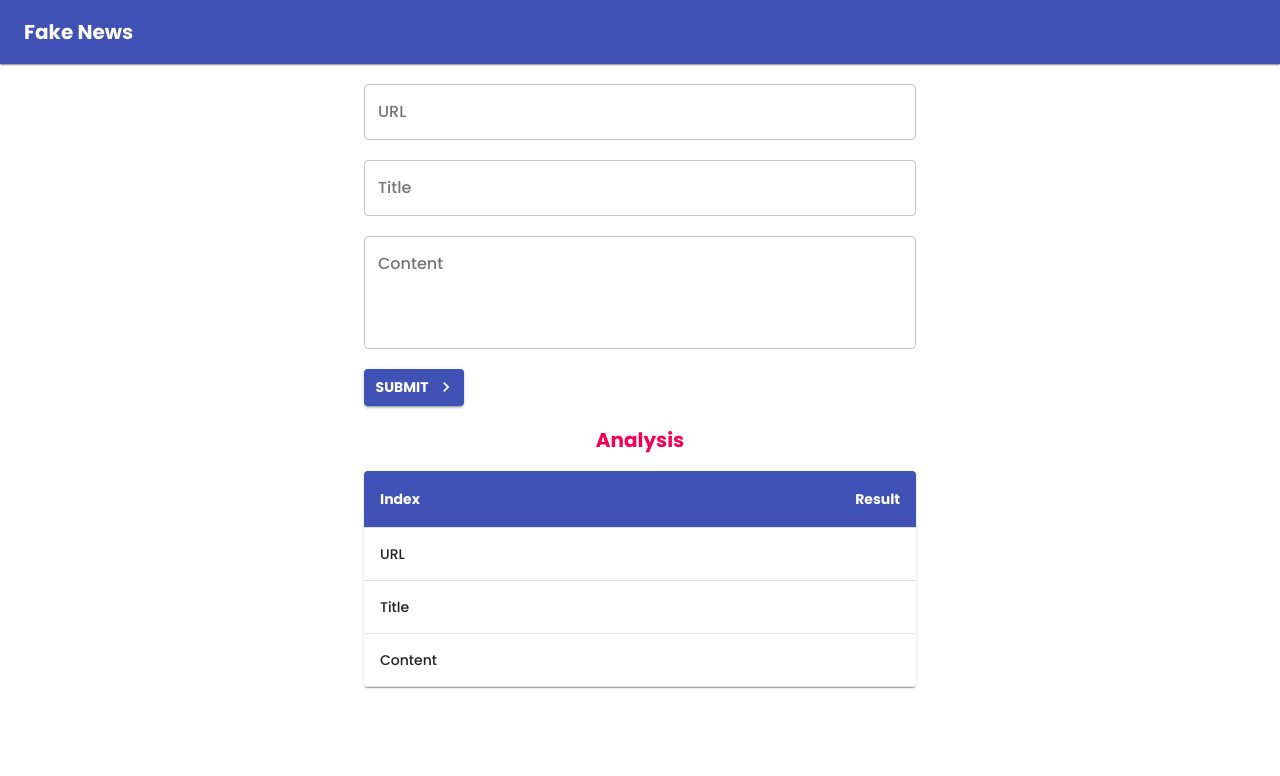
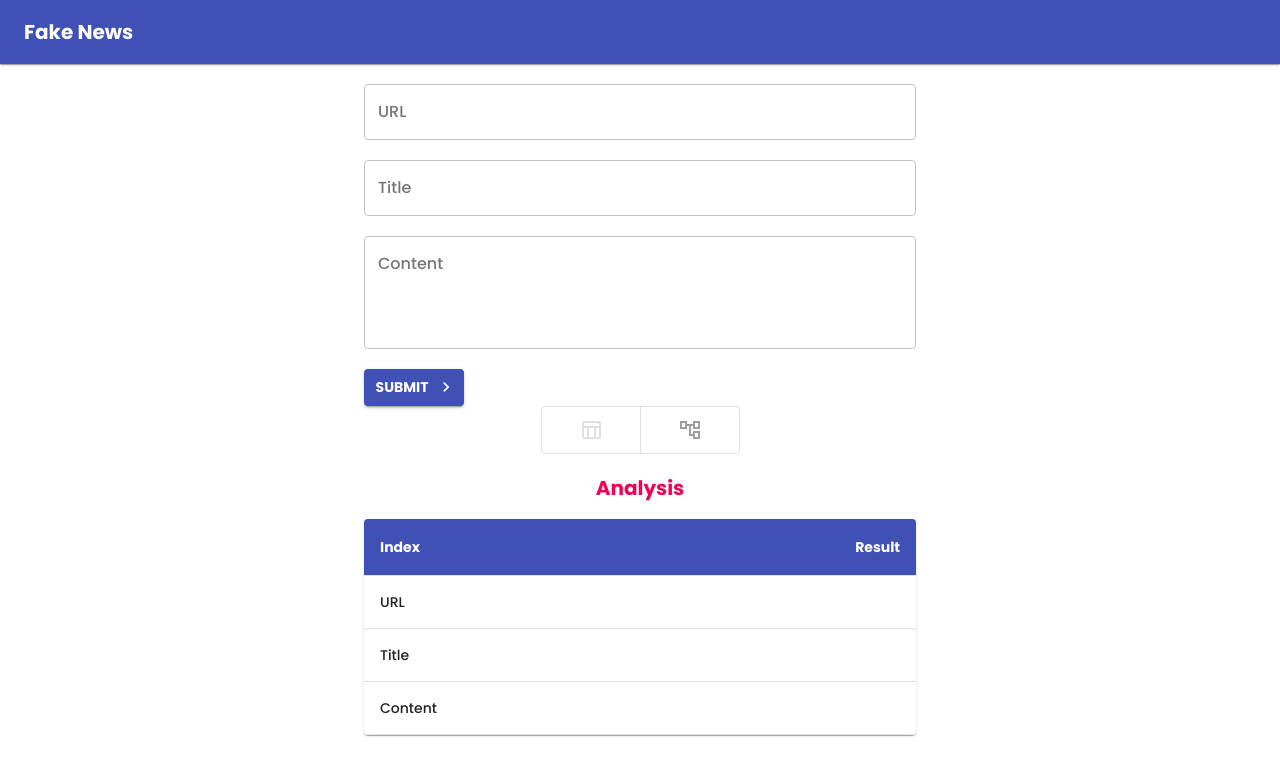
Before and after one commit to mrpandey1/algo, a React (Create React App) app: page / in a window 1280 px wide. Shown: the top 776 px of the page. Built offline with nearby package versions, Linux system fonts and the light colour scheme.

Commit message:
ui changes

```diff
--- a/package.json
+++ b/package.json
@@ -6,6 +6,7 @@
   "dependencies": {
     "@material-ui/core": "^4.11.3",
     "@material-ui/icons": "^4.11.2",
+    "@material-ui/lab": "^4.0.0-alpha.57",
     "@testing-library/jest-dom": "^5.11.10",
     "@testing-library/react": "^11.2.6",
     "@testing-library/user-event": "^12.8.3",
--- a/src/pages/main.js
+++ b/src/pages/main.js
@@ -4,6 +4,10 @@ import KeyboardArrowRightIcon from '@material-ui/icons/KeyboardArrowRight';
 import ReactJson from 'react-json-view'
 import Table from '../components/Table';
 
+import TableChartOutlinedIcon from '@material-ui/icons/TableChartOutlined';
+import AccountTreeOutlinedIcon from '@material-ui/icons/AccountTreeOutlined';
+import ToggleButton from '@material-ui/lab/ToggleButton';
+import ToggleButtonGroup from '@material-ui/lab/ToggleButtonGroup';
 
 import axios from 'axios'
 import { useState } from 'react'
@@ -18,6 +22,16 @@ const useStyles = makeStyles({
 });
 
 const Main = () => {
+    const [toggle, setToggle] = React.useState('table');
+
+    const handleAlignment = () => {
+        if (toggle === 'table') {
+            setToggle('json')
+        } else {
+            setToggle('table');
+        }
+
+    };
 
 
     const [url, setUrl] = useState('')
@@ -98,16 +112,29 @@ const Main = () => {
         </Button>
                 </form>
 
+                <ToggleButtonGroup
+                    exclusive
+                    onChange={handleAlignment}
+                    aria-label="text alignment"
+                    style={{ display: 'flex', justifyContent: 'center' }}
+                >
+                    <ToggleButton value="left" aria-label="left aligned" disabled={true ? toggle === 'table' : false}>
+                        <TableChartOutlinedIcon />
+                    </ToggleButton>
+                    <ToggleButton value="center" aria-label="centered" disabled={true ? toggle === 'json' : false}>
+                        <AccountTreeOutlinedIcon />
+                    </ToggleButton>
+                </ToggleButtonGroup>
+
                 <div>
-                    {/* {
+                    {toggle === 'json' ?
                         ans && <div>
                             <br></br>
                             <ReactJson src={ans} theme="solarized" style={{ padding: 20, fontSize: 14 }} />
 
                         </div>
-                    } */}
-                    <Typography align="center" variant="h6" color="secondary" style={{ paddingTop: 18 }} >Analysis</Typography>
-                    <Table ans={ans} />
+                        : <>  <Typography align="center" variant="h6" color="secondary" style={{ paddingTop: 18 }} >Analysis</Typography>
+                            <Table ans={ans} /></>}
                 </div>
 
             </Container>
```
Also changed, not shown: src/components/JsonViewer.js (added, +14 -0 lines), 1 other file (tests, documents, lock files or other folders).
